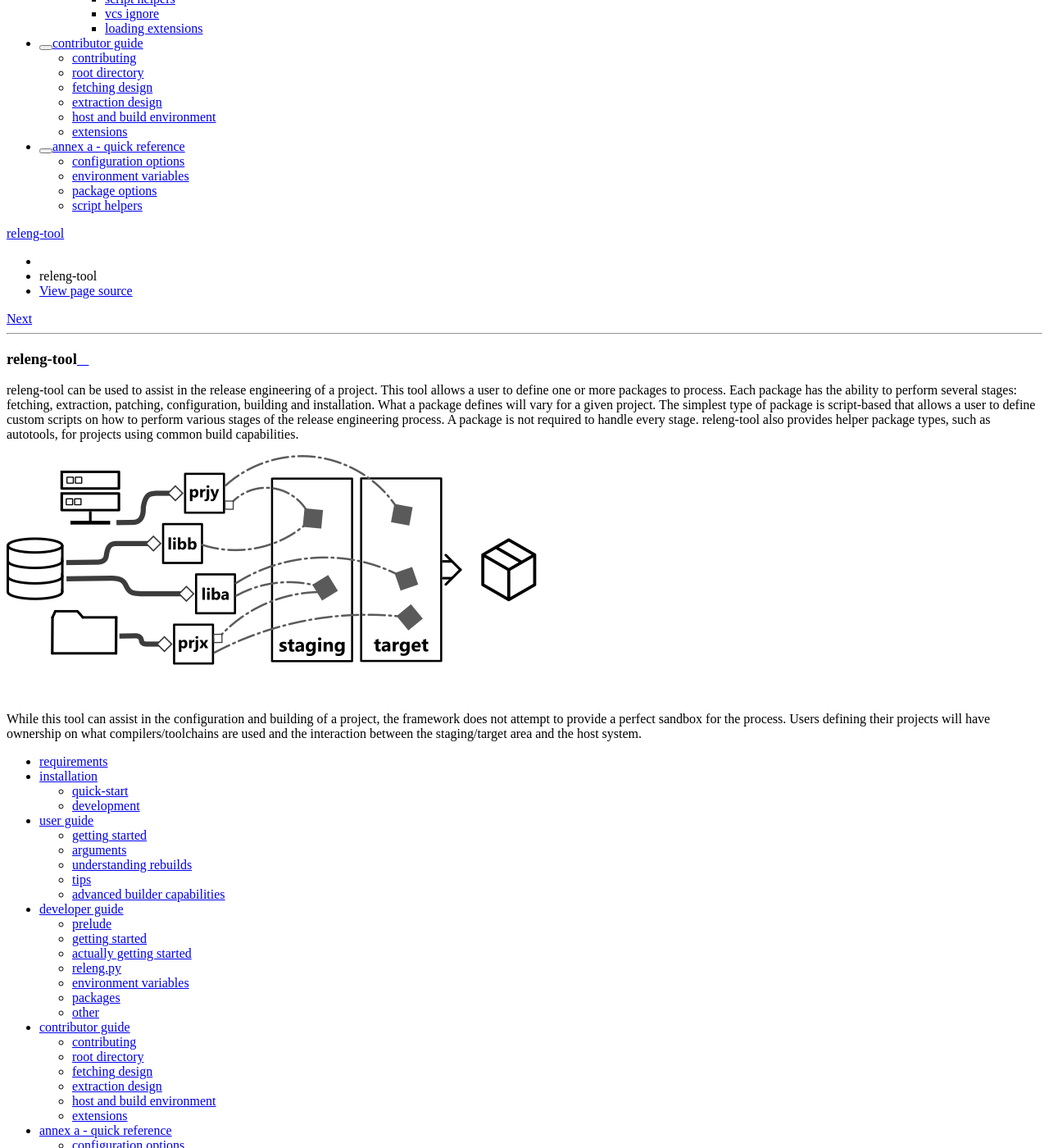
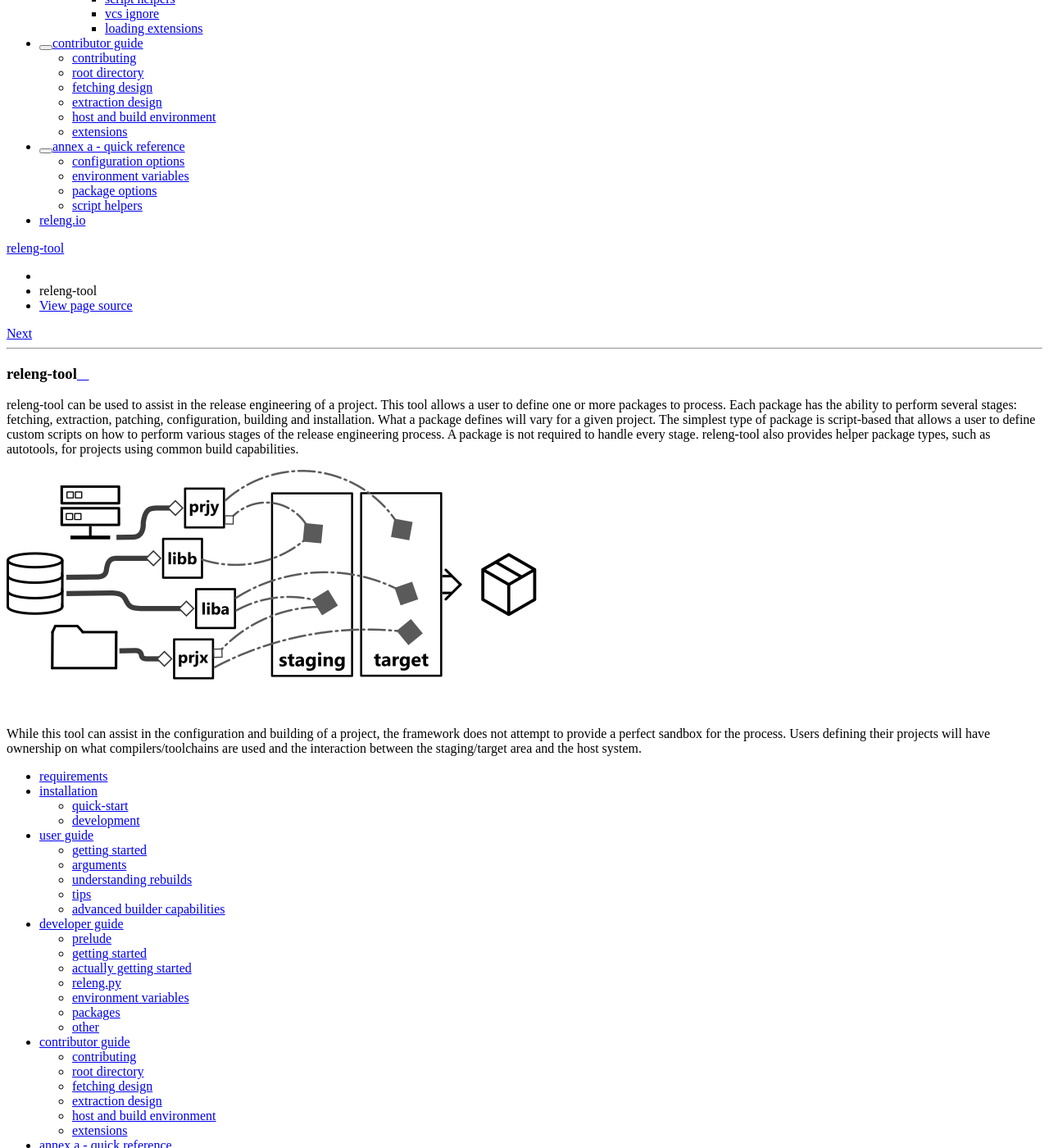
Before and after one commit to releng-tool/releng-tool, a Sphinx documentation site: the page built from Documentation/index.rst, in a window 1280 px wide and 1400 px high, scrolled down 1511 px. Shown: the whole window at 82% size. Built offline with Sphinx 7.4.7 and the Read the Docs theme 2.0.0, drawn with Linux system fonts in a browser that asks for light colours.

Commit message:
Documentation: adding homepage to sidebar
Provide a quick-link to the releng.io homepage in the sidebar.

Signed-off-by: James Knight <james.d.knight@live.com>

```diff
--- a/Documentation/index.rst
+++ b/Documentation/index.rst
@@ -33,3 +33,4 @@ used and the interaction between the staging/target area and the host system.
    developer-guide
    contributor-guide
    annex-a
+   releng.io <https://releng.io/>
```
